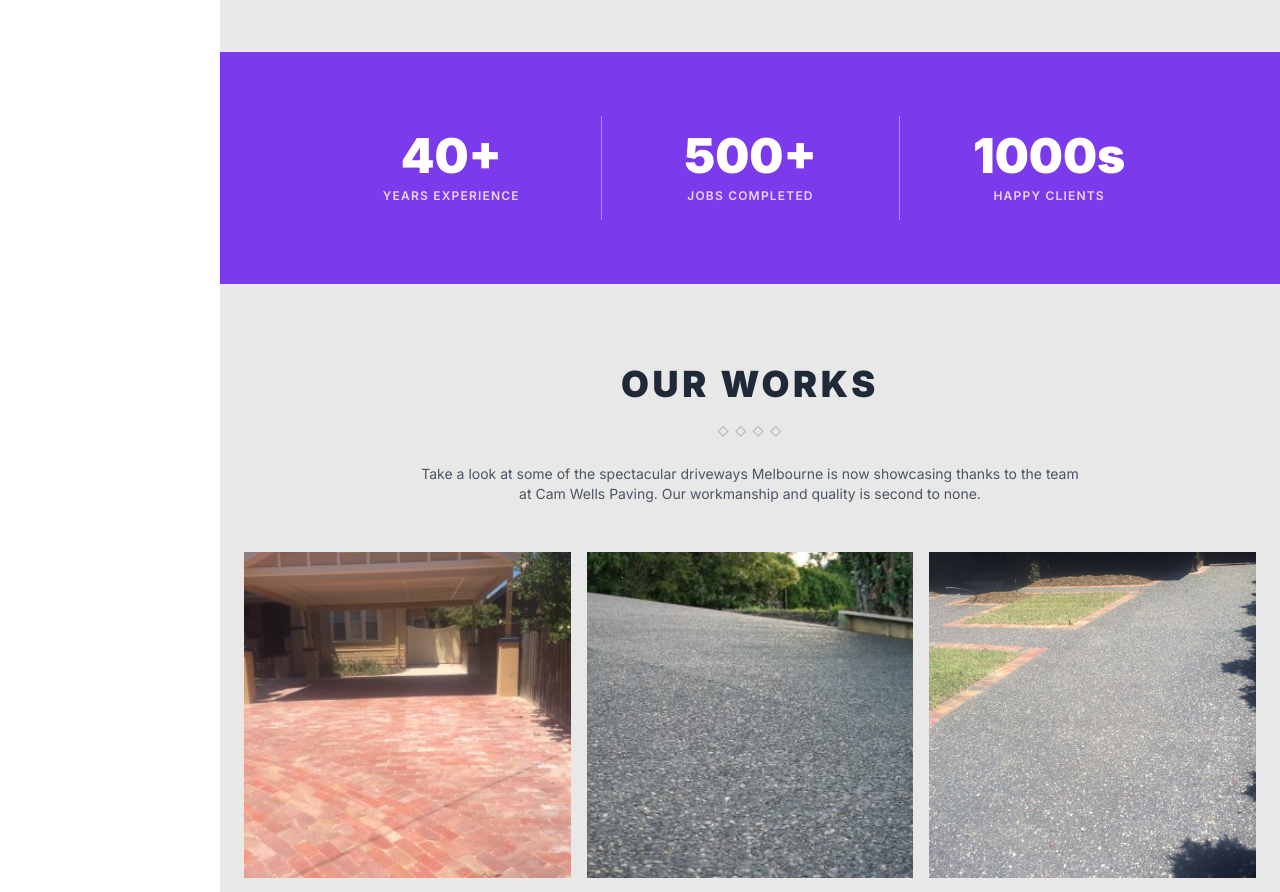
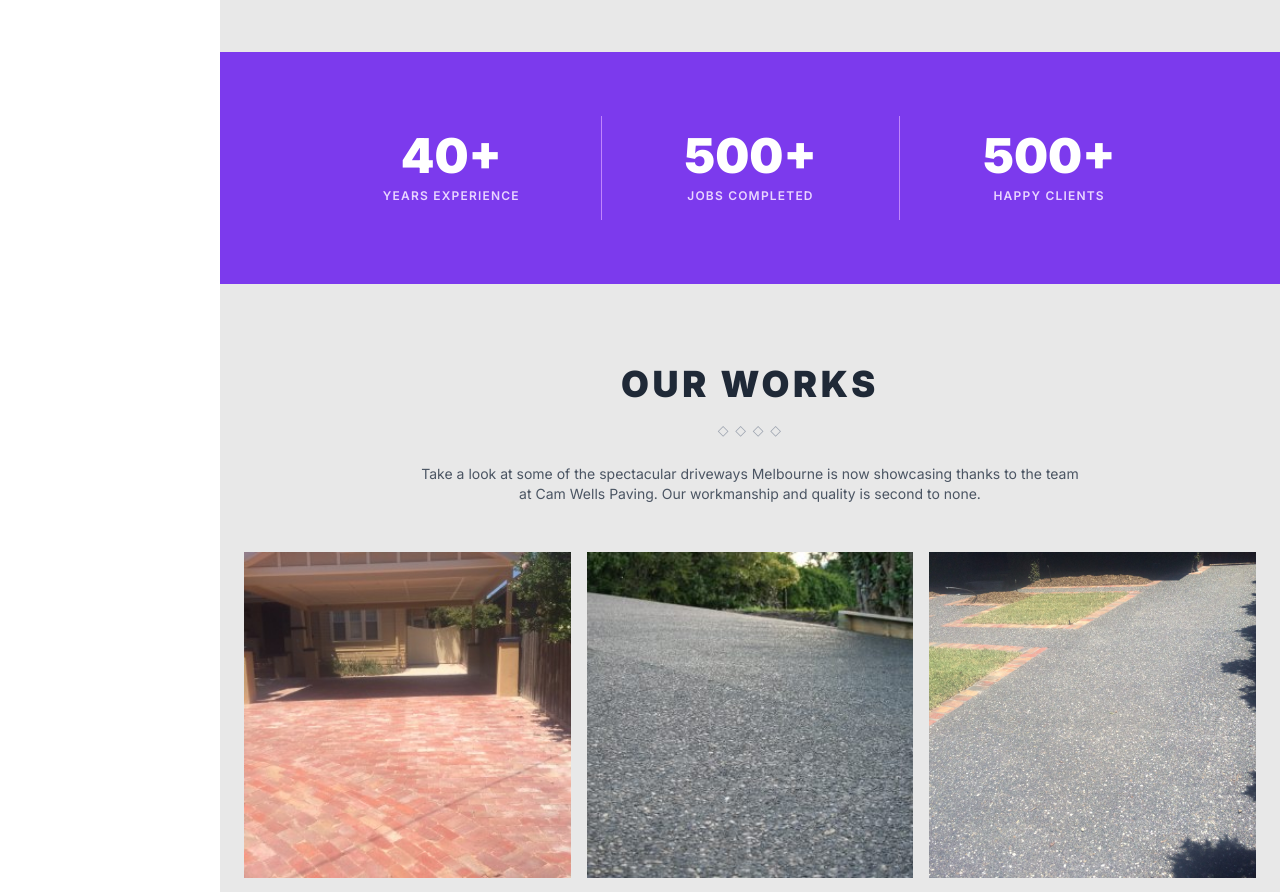
Before and after one commit to StrategyCentral/camwells-paving, a Next.js app: page / in a window 1280 px wide. Shown: the part 2280-3172 px from the top of the page. Built offline with nearby package versions, Linux system fonts and the light colour scheme.

Commit message:
fix: Happy Clients suffix s→+, target 1000→500

```diff
--- a/app/page.tsx
+++ b/app/page.tsx
@@ -159,7 +159,7 @@ export default function Home() {
         <div className="max-w-4xl mx-auto grid grid-cols-1 md:grid-cols-3 divide-y md:divide-y-0 md:divide-x divide-purple-400">
           <StatCard target={40} suffix="+" label="Years Experience" />
           <StatCard target={500} suffix="+" label="Jobs Completed" />
-          <StatCard target={1000} suffix="s" label="Happy Clients" />
+          <StatCard target={500} suffix="+" label="Happy Clients" />
         </div>
       </section>
 
```
